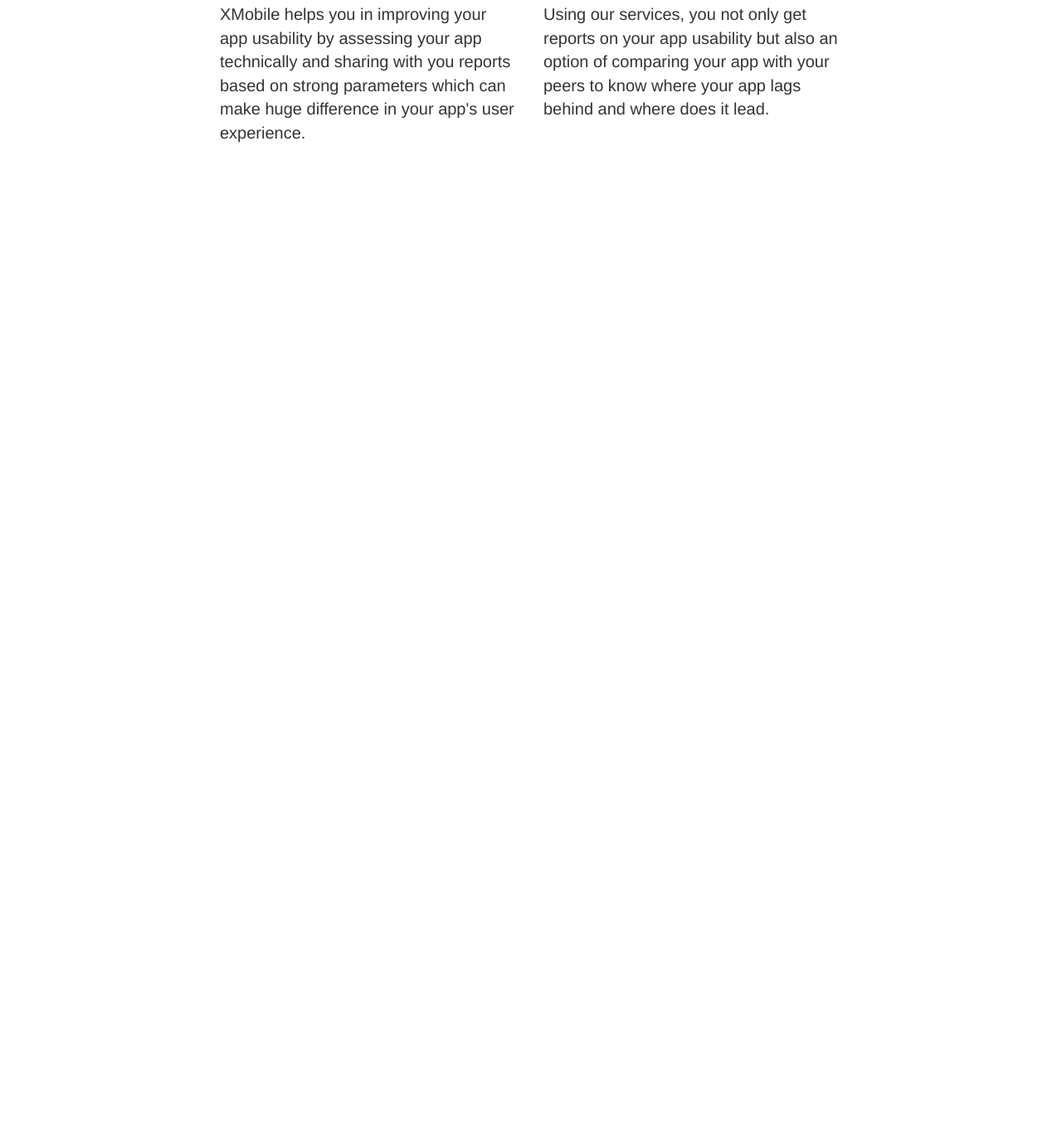
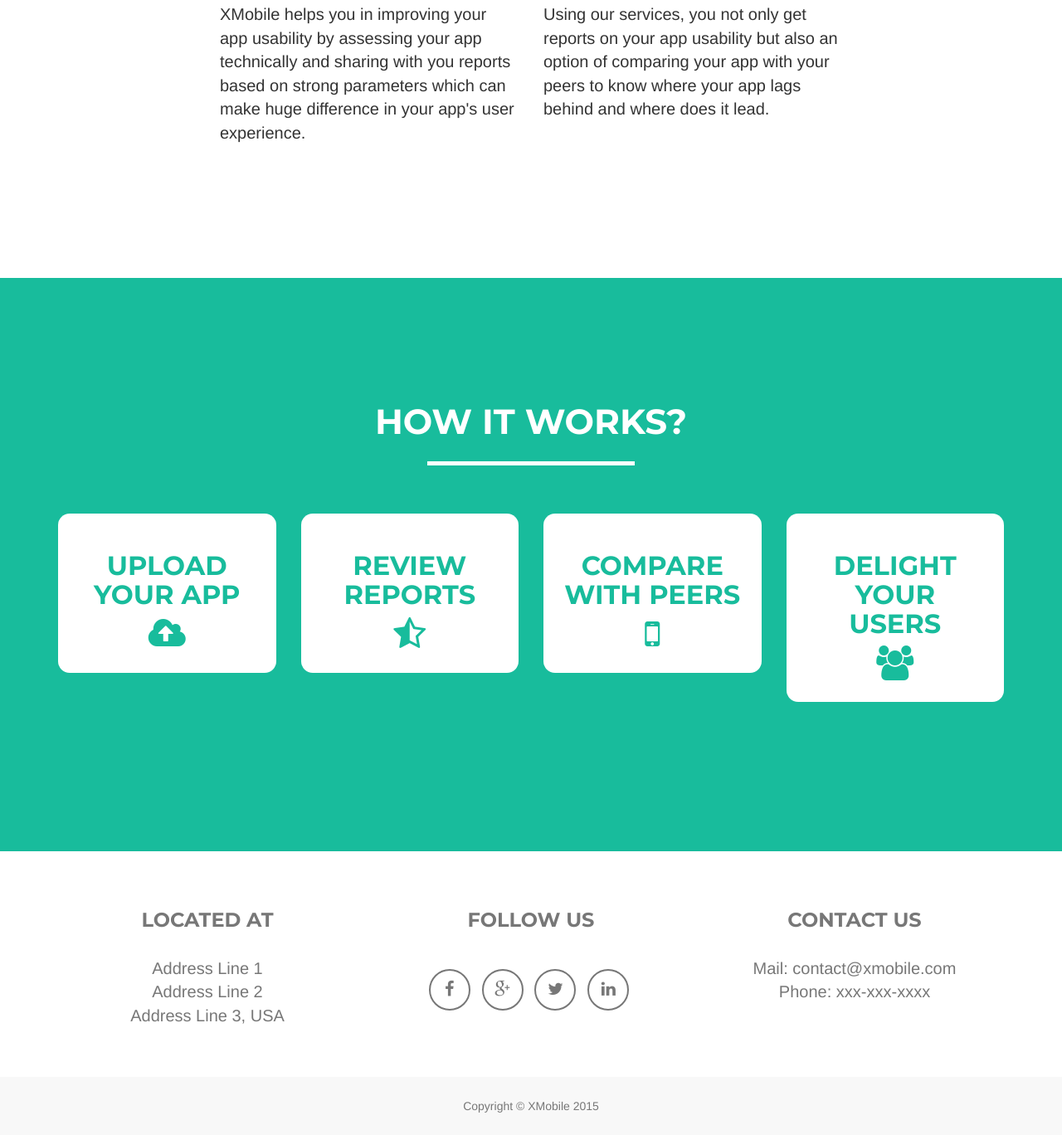
Before and after one commit to netvgit/proto_mobilex, a plain HTML site: page theme.html in a window 1280 px wide. Shown: the part 783-2151 px from the top of the page at 83% size. Before the commit the page ends 1118 px from the top, so only its background shows below. Drawn offline with nearby package versions, Linux system fonts and the light colour scheme.

Commit message:
Added the content and theming for What we Do, How it Works and Footer. Added appropriate icons at various sections and modified the css accordingly

```diff
--- a/resources/css/style.css
+++ b/resources/css/style.css
@@ -8,11 +8,12 @@ section{
 	padding: 150px 0 !important;
 }
 .tile {
+  border-radius: 1em;
   width: 100%;
   display: inline-block;
   box-sizing: border-box;
   background: #fff;
-  padding: 20px;
+  padding: 25px;
   margin-bottom: 30px;
 }
 .tile .title {
@@ -43,8 +44,12 @@ section{
 	text-align: center;
 }
 .steps-anchor{
-	text-decoration: none;
-	cursor: auto;
+	text-decoration: none !important;
+	cursor: text;
+	color: #18bc9c !important;
+}
+.steps-anchor h1{
+	font-size: 32px !important;
 }
 .steps-row{
 	margin-top: 2em;
@@ -63,3 +68,23 @@ footer .footer-below{
 .btn-outline{
 	color: #777777;
 }
+.get-started-how-it-works{
+	text-align: center;
+	margin-top: 3em;
+}
+.get-started-how-it-works a.get-started,
+.get-started-how-it-works a.get-started:hover,
+.get-started-how-it-works a.get-started:focus{
+	background: #FFF;
+	/* color: #18bc9c;  */
+	color: #777777 !important;
+	font-weight: bold;
+	width: 8em;
+	padding: 0.5em;
+	font-size: 30px;
+	border-radius: 0.5em;
+}
+.get-started-how-it-works a.get-started:hover,
+.get-started-how-it-works a.get-started:focus{
+	color: #555555 !important;
+}
--- a/theme.html
+++ b/theme.html
@@ -57,6 +57,15 @@
                     <li class="page-scroll">
                         <a href="#whatWeDo">What We Do?</a>
                     </li>
+                    <li class="page-scroll">
+                        <a href="#howItWorks">How It Works?</a>
+                    </li>
+                    <li class="">
+                        <a href="javascript:void(0);">Get Started</a>
+                    </li>
+                    <li class="">
+                        <a href="javascript:void(0);">Login/Signup</a>
+                    </li>
                 </ul>
             </div>
             <!-- /.navbar-collapse -->
@@ -104,6 +113,95 @@
         </div>
     </section>
 
+    <!-- How It Works Section -->
+    <section class="success" id="howItWorks">
+        <div class="container">
+            <div class="row">
+                <div class="col-lg-12 text-center">
+                    <h2>How It Works?</h2>
+                    <hr class="star-light">
+                </div>
+            </div>
+            <div class="row steps-row">
+                <div class="col-sm-3">
+				  <div class="tile text-center">
+					<a class="fa-links steps-anchor" href="javascript:void(0);">
+						<h1>Upload<br />Your App</h1>
+							<i class="fa fa-3x fa-cloud-upload"></i>
+					</a>
+				  </div>
+				</div>
+                <div class="col-sm-3">
+				  <div class="tile text-center">
+					<a class="fa-links steps-anchor" href="javascript:void(0);">
+						<h1>Review<br />Reports</h1>
+							<i class="fa fa-3x fa-star-half-empty"></i>
+					</a>
+				  </div>
+				</div>
+                <div class="col-sm-3">
+				  <div class="tile text-center">
+					<a class="fa-links steps-anchor" href="javascript:void(0);">
+						<h1>Compare<br />With Peers</h1>
+							<i class="fa fa-3x fa-mobile"></i>
+					</a>
+				  </div>
+				</div>
+                <div class="col-sm-3">
+				  <div class="tile text-center">
+					<a class="fa-links steps-anchor" href="javascript:void(0);">
+						<h1>Delight<br />Your Users</h1>
+							<i class="fa fa-3x fa-users"></i>
+					</a>
+				  </div>
+				</div>
+            </div>
+        </div>
+    </section>
+
+    <!-- Footer -->
+    <footer class="text-center">
+        <div class="footer-above">
+            <div class="container">
+                <div class="row">
+                    <div class="footer-col col-md-4">
+                        <h3>Located At</h3>
+                        <p>Address Line 1<br />Address Line 2<br />Address Line 3, USA</p>
+                    </div>
+                    <div class="footer-col col-md-4">
+                        <h3>Follow Us</h3>
+                        <ul class="list-inline">
+                            <li>
+                                <a href="#" class="btn-social btn-outline"><i class="fa fa-fw fa-facebook"></i></a>
+                            </li>
+                            <li>
+                                <a href="#" class="btn-social btn-outline"><i class="fa fa-fw fa-google-plus"></i></a>
+                            </li>
+                            <li>
+                                <a href="#" class="btn-social btn-outline"><i class="fa fa-fw fa-twitter"></i></a>
+                            </li>
+                            <li>
+                                <a href="#" class="btn-social btn-outline"><i class="fa fa-fw fa-linkedin"></i></a>
+                            </li>
+                        </ul>
+                    </div>
+                    <div class="footer-col col-md-4">
+                        <h3>Contact Us</h3>
+                        <p>Mail: contact@xmobile.com<br />Phone: xxx-xxx-xxxx</p>
+                    </div>
+                </div>
+            </div>
+        </div>
+        <div class="footer-below">
+            <div class="container">
+                <div class="row">
+                    <div class="col-lg-12">
+                        Copyright &copy; XMobile 2015
+                    </div>
+                </div>
+            </div>
+        </div>
+    </footer>
 
     <!-- Scroll to Top Button (Only visible on small and extra-small screen sizes) -->
     <div class="scroll-top page-scroll visible-xs visible-sm">
```
